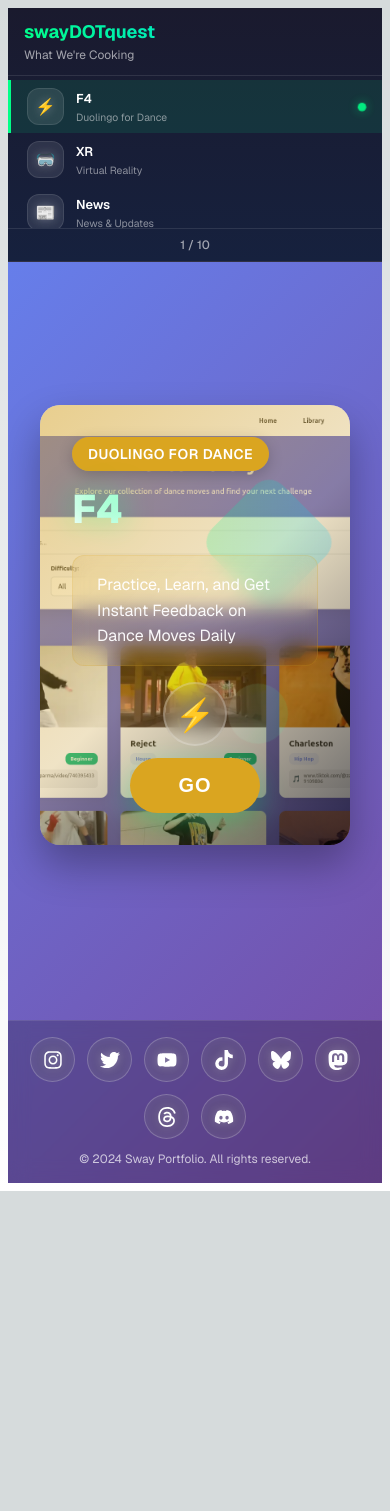
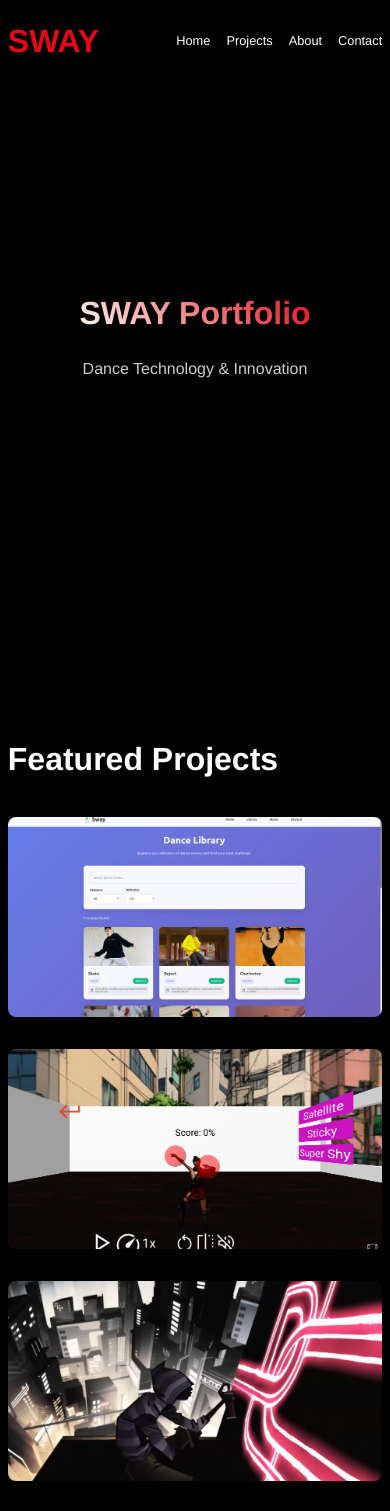
Before and after one commit to oscoDOTblog/sway-ui, a Next.js app: page / in a window 390 px wide. Shown: the top 1511 px of the page. Before the commit the page ends 1191 px from the top, so only its background shows below. Built offline with nearby package versions, Linux system fonts and the light colour scheme.

Commit message:
netflix pt1

```diff
--- a/src/app/globals.css
+++ b/src/app/globals.css
@@ -2,35 +2,82 @@
 @tailwind components;
 @tailwind utilities;
 
-/* CSS Custom Properties for gradients */
-:root {
-  --primary-gradient: linear-gradient(135deg, #667eea 0%, #764ba2 100%);
-  --accent-gradient: linear-gradient(45deg, #00ff88, #00ccff);
-  --text-gradient: linear-gradient(45deg, #ffffff, #00ff88);
-  --sidebar-gradient: linear-gradient(180deg, #1a1a2e 0%, #16213e 100%);
+/* Netflix-style Global CSS */
+* {
+  box-sizing: border-box;
 }
 
-:root {
-  --foreground-rgb: 0, 0, 0;
-  --background-start-rgb: 214, 219, 220;
-  --background-end-rgb: 255, 255, 255;
+body {
+  margin: 0;
+  padding: 0;
+  background: #000;
+  color: #fff;
+  font-family: 'Helvetica Neue', Arial, sans-serif;
+  line-height: 1.6;
+  overflow-x: hidden;
 }
 
-@media (prefers-color-scheme: dark) {
-  :root {
-    --foreground-rgb: 255, 255, 255;
-    --background-start-rgb: 0, 0, 0;
-    --background-end-rgb: 0, 0, 0;
+/* Remove default link styling */
+a {
+  text-decoration: none;
+  color: inherit;
+}
+
+/* Smooth scrolling */
+html {
+  scroll-behavior: smooth;
+}
+
+/* Custom scrollbar for webkit browsers */
+::-webkit-scrollbar {
+  width: 8px;
+}
+
+::-webkit-scrollbar-track {
+  background: #141414;
+}
+
+::-webkit-scrollbar-thumb {
+  background: #333;
+  border-radius: 4px;
+}
+
+::-webkit-scrollbar-thumb:hover {
+  background: #555;
+}
+
+/* Focus styles for accessibility */
+button:focus,
+a:focus {
+  outline: 2px solid #e50914;
+  outline-offset: 2px;
+}
+
+/* Animation utilities */
+.fadeIn {
+  animation: fadeIn 0.3s ease-in;
+}
+
+@keyframes fadeIn {
+  from {
+    opacity: 0;
+  }
+  to {
+    opacity: 1;
   }
 }
 
-body {
-  color: rgb(var(--foreground-rgb));
-  background: linear-gradient(
-      to bottom,
-      transparent,
-      rgb(var(--background-end-rgb))
-    )
-    rgb(var(--background-start-rgb));
-  font-family: var(--font-geist-sans), Arial, Helvetica, sans-serif;
+.scaleIn {
+  animation: scaleIn 0.3s ease-out;
 }
+
+@keyframes scaleIn {
+  from {
+    transform: scale(0.9);
+    opacity: 0;
+  }
+  to {
+    transform: scale(1);
+    opacity: 1;
+  }
+}
--- a/src/app/page.js
+++ b/src/app/page.js
@@ -1,67 +1,125 @@
 'use client';
 
-import { useState, useEffect, useRef } from 'react';
-import ProjectSlide from './components/ProjectSlide';
-import NewsletterSignup from './components/NewsletterSignup';
-import Sidebar from './components/Sidebar';
-import Footer from './components/Footer';
+import { useState } from 'react';
 import { projects } from './data/projects';
 import styles from './page.module.css';
 
 export default function Home() {
-  const [currentProjectIndex, setCurrentProjectIndex] = useState(0);
-  const [showSidebarIndicator, setShowSidebarIndicator] = useState(false);
-  const mainRef = useRef(null);
+  const [selectedProject, setSelectedProject] = useState(null);
+  const [isModalOpen, setIsModalOpen] = useState(false);
 
-  const handleProjectChange = (index) => {
-    setCurrentProjectIndex(index);
+  const handleProjectClick = (project) => {
+    setSelectedProject(project);
+    setIsModalOpen(true);
   };
 
-  // Show sidebar indicator on mobile after a delay
-  useEffect(() => {
-    const timer = setTimeout(() => {
-      if (window.innerWidth <= 768) {
-        setShowSidebarIndicator(true);
-        setTimeout(() => setShowSidebarIndicator(false), 4000);
-      }
-    }, 1000);
-
-    return () => clearTimeout(timer);
-  }, []);
-
-  const currentProject = projects[currentProjectIndex];
-
-  // Check if the current project is the News project (id: 4)
-  const isNewsProject = currentProject.id === 4;
+  const closeModal = () => {
+    setIsModalOpen(false);
+    setSelectedProject(null);
+  };
 
   return (
     <div className={styles.container}>
-      <Sidebar
-        projects={projects}
-        currentIndex={currentProjectIndex}
-        onProjectChange={handleProjectChange}
-      />
-      <div className={styles.contentArea}>
-        <main
-          ref={mainRef}
-          className={styles.main}
-        >
-          {isNewsProject ? (
-            <NewsletterSignup project={currentProject} />
-          ) : (
-            <ProjectSlide project={currentProject} />
-          )}
+      {/* Netflix-style Header */}
+      <header className={styles.header}>
+        <div className={styles.headerContent}>
+          <div className={styles.logo}>
+            <span className={styles.logoText}>SWAY</span>
+          </div>
+          <nav className={styles.nav}>
+            <a href="#" className={styles.navLink}>Home</a>
+            <a href="#" className={styles.navLink}>Projects</a>
+            <a href="#" className={styles.navLink}>About</a>
+            <a href="#" className={styles.navLink}>Contact</a>
+          </nav>
+        </div>
+      </header>
 
-          {/* Sidebar Scroll Indicator */}
-          {showSidebarIndicator && (
-            <div className={styles.sidebarIndicator}>
-              <div className={styles.indicatorArrow}>↑</div>
-              <div className={styles.indicatorText}>Click and scroll to explore projects</div>
+      {/* Hero Section */}
+      <section className={styles.hero}>
+        <div className={styles.heroContent}>
+          <h1 className={styles.heroTitle}>SWAY Portfolio</h1>
+          <p className={styles.heroSubtitle}>Dance Technology & Innovation</p>
+        </div>
+      </section>
+
+      {/* Projects Grid */}
+      <section className={styles.projectsSection}>
+        <div className={styles.sectionHeader}>
+          <h2 className={styles.sectionTitle}>Featured Projects</h2>
+        </div>
+
+        <div className={styles.projectsGrid}>
+          {projects.map((project) => (
+            <div
+              key={project.id}
+              className={styles.projectCard}
+              onClick={() => handleProjectClick(project)}
+            >
+              <div className={styles.projectImage}>
+                <img
+                  src={project.backgroundImage}
+                  alt={project.title}
+                  className={styles.image}
+                />
+                <div className={styles.projectOverlay}>
+                  <div className={styles.projectInfo}>
+                    <h3 className={styles.projectTitle}>{project.title}</h3>
+                    <p className={styles.projectDescription}>{project.description}</p>
+                    <div className={styles.projectMeta}>
+                      <span className={styles.projectCategory}>{project.category}</span>
+                      {project.comingSoon && (
+                        <span className={styles.comingSoon}>Coming Soon</span>
+                      )}
+                    </div>
+                  </div>
+                </div>
+              </div>
             </div>
-          )}
-        </main>
-        <Footer />
-      </div>
+          ))}
+        </div>
+      </section>
+
+      {/* Modal */}
+      {isModalOpen && selectedProject && (
+        <div className={styles.modalOverlay} onClick={closeModal}>
+          <div className={styles.modal} onClick={(e) => e.stopPropagation()}>
+            <button className={styles.closeButton} onClick={closeModal}>
+              ×
+            </button>
+            <div className={styles.modalContent}>
+              <div className={styles.modalImage}>
+                <img
+                  src={selectedProject.backgroundImage}
+                  alt={selectedProject.title}
+                  className={styles.modalImg}
+                />
+              </div>
+              <div className={styles.modalInfo}>
+                <h2 className={styles.modalTitle}>{selectedProject.title}</h2>
+                <p className={styles.modalDescription}>{selectedProject.description}</p>
+                <div className={styles.modalMeta}>
+                  <span className={styles.modalCategory}>{selectedProject.category}</span>
+                  <span className={styles.modalIcon}>{selectedProject.icon}</span>
+                </div>
+                {selectedProject.url && (
+                  <a
+                    href={selectedProject.url}
+                    target="_blank"
+                    rel="noopener noreferrer"
+                    className={styles.modalButton}
+                  >
+                    Visit Project
+                  </a>
+                )}
+                {selectedProject.comingSoon && (
+                  <span className={styles.modalComingSoon}>Coming Soon</span>
+                )}
+              </div>
+            </div>
+          </div>
+        </div>
+      )}
     </div>
   );
 }
--- a/src/app/page.module.css
+++ b/src/app/page.module.css
@@ -1,105 +1,411 @@
+/* Netflix-style Portfolio CSS */
+
 .container {
-  display: flex;
   min-height: 100vh;
-  overflow-x: hidden;
-  overflow-y: auto;
+  background: #000;
+  color: #fff;
+  font-family: 'Helvetica Neue', Arial, sans-serif;
 }
 
-.contentArea {
-  flex: 1;
-  display: flex;
-  flex-direction: column;
-  background: var(--primary-gradient);
-  min-height: 100vh;
+/* Header */
+.header {
+  position: fixed;
+  top: 0;
+  left: 0;
+  right: 0;
+  z-index: 1000;
+  background: linear-gradient(to bottom, rgba(0,0,0,0.7) 0%, transparent 100%);
+  padding: 1rem 4%;
+  transition: background-color 0.3s ease;
 }
 
-.main {
-  flex: 1;
+.headerContent {
+  display: flex;
+  justify-content: space-between;
+  align-items: center;
+  max-width: 1400px;
+  margin: 0 auto;
+}
+
+.logo {
+  display: flex;
+  align-items: center;
+}
+
+.logoText {
+  font-size: 2rem;
+  font-weight: bold;
+  color: #e50914;
+  text-decoration: none;
+}
+
+.nav {
+  display: flex;
+  gap: 2rem;
+}
+
+.navLink {
+  color: #fff;
+  text-decoration: none;
+  font-size: 0.9rem;
+  transition: color 0.3s ease;
+}
+
+.navLink:hover {
+  color: #e50914;
+}
+
+/* Hero Section */
+.hero {
+  height: 80vh;
   display: flex;
   align-items: center;
   justify-content: center;
-  padding: 2rem;
+  background: linear-gradient(to bottom, rgba(0,0,0,0.4) 0%, rgba(0,0,0,0.8) 100%);
   position: relative;
   overflow: hidden;
-  min-height: calc(100vh - 200px); /* Account for footer height */
 }
 
-/* Sidebar Indicator Styles */
-.sidebarIndicator {
+.hero::before {
+  content: '';
   position: absolute;
-  top: 50%;
-  left: 20px;
-  transform: translateY(-50%);
+  top: 0;
+  left: 0;
+  right: 0;
+  bottom: 0;
+  background: linear-gradient(135deg, #667eea 0%, #764ba2 100%);
+  opacity: 0.3;
+  z-index: -1;
+}
+
+.heroContent {
+  text-align: center;
+  z-index: 2;
+}
+
+.heroTitle {
+  font-size: 4rem;
+  font-weight: bold;
+  margin-bottom: 1rem;
+  background: linear-gradient(45deg, #fff, #e50914);
+  -webkit-background-clip: text;
+  -webkit-text-fill-color: transparent;
+  background-clip: text;
+}
+
+.heroSubtitle {
+  font-size: 1.5rem;
+  color: #ccc;
+  margin-bottom: 2rem;
+}
+
+/* Projects Section */
+.projectsSection {
+  padding: 4rem 4%;
+  max-width: 1400px;
+  margin: 0 auto;
+}
+
+.sectionHeader {
+  margin-bottom: 2rem;
+}
+
+.sectionTitle {
+  font-size: 2rem;
+  font-weight: bold;
+  color: #fff;
+  margin-bottom: 1rem;
+}
+
+.projectsGrid {
+  display: grid;
+  grid-template-columns: repeat(auto-fill, minmax(300px, 1fr));
+  gap: 2rem;
+  margin-bottom: 4rem;
+}
+
+/* Project Cards */
+.projectCard {
+  position: relative;
+  border-radius: 8px;
+  overflow: hidden;
+  cursor: pointer;
+  transition: transform 0.3s ease, box-shadow 0.3s ease;
+  background: #141414;
+}
+
+.projectCard:hover {
+  transform: scale(1.05);
+  box-shadow: 0 10px 30px rgba(0,0,0,0.5);
+  z-index: 10;
+}
+
+.projectImage {
+  position: relative;
+  width: 100%;
+  height: 200px;
+  overflow: hidden;
+}
+
+.image {
+  width: 100%;
+  height: 100%;
+  object-fit: cover;
+  transition: transform 0.3s ease;
+}
+
+.projectCard:hover .image {
+  transform: scale(1.1);
+}
+
+.projectOverlay {
+  position: absolute;
+  bottom: 0;
+  left: 0;
+  right: 0;
+  background: linear-gradient(to top, rgba(0,0,0,0.9) 0%, transparent 100%);
+  padding: 1.5rem;
+  transform: translateY(100%);
+  transition: transform 0.3s ease;
+}
+
+.projectCard:hover .projectOverlay {
+  transform: translateY(0);
+}
+
+.projectInfo {
+  color: #fff;
+}
+
+.projectTitle {
+  font-size: 1.2rem;
+  font-weight: bold;
+  margin-bottom: 0.5rem;
+}
+
+.projectDescription {
+  font-size: 0.9rem;
+  color: #ccc;
+  margin-bottom: 1rem;
+  line-height: 1.4;
+}
+
+.projectMeta {
+  display: flex;
+  justify-content: space-between;
+  align-items: center;
+}
+
+.projectCategory {
+  background: #e50914;
+  color: #fff;
+  padding: 0.25rem 0.75rem;
+  border-radius: 4px;
+  font-size: 0.8rem;
+  font-weight: bold;
+}
+
+.comingSoon {
+  background: #333;
+  color: #fff;
+  padding: 0.25rem 0.75rem;
+  border-radius: 4px;
+  font-size: 0.8rem;
+}
+
+/* Modal */
+.modalOverlay {
+  position: fixed;
+  top: 0;
+  left: 0;
+  right: 0;
+  bottom: 0;
+  background: rgba(0,0,0,0.9);
   display: flex;
   align-items: center;
-  gap: 0.75rem;
-  background: rgba(255, 255, 255, 0.1);
-  backdrop-filter: blur(10px);
-  padding: 1rem 1.25rem;
-  border-radius: 15px;
-  border: 1px solid rgba(255, 255, 255, 0.2);
-  animation: slideInOut 4s ease-in-out;
-  z-index: 10;
-  box-shadow: 0 4px 20px rgba(0, 0, 0, 0.1);
+  justify-content: center;
+  z-index: 2000;
+  padding: 2rem;
 }
 
-.indicatorArrow {
-  font-size: 1.25rem;
-  color: rgba(255, 255, 255, 0.9);
-  animation: pointUp 2s ease-in-out infinite;
+.modal {
+  background: #141414;
+  border-radius: 8px;
+  max-width: 800px;
+  width: 100%;
+  max-height: 90vh;
+  overflow-y: auto;
+  position: relative;
+  box-shadow: 0 20px 60px rgba(0,0,0,0.5);
 }
 
-.indicatorText {
-  font-size: 0.8rem;
-  color: rgba(255, 255, 255, 0.8);
-  font-weight: 500;
-  white-space: nowrap;
+.closeButton {
+  position: absolute;
+  top: 1rem;
+  right: 1rem;
+  background: rgba(0,0,0,0.5);
+  border: none;
+  color: #fff;
+  font-size: 2rem;
+  cursor: pointer;
+  width: 40px;
+  height: 40px;
+  border-radius: 50%;
+  display: flex;
+  align-items: center;
+  justify-content: center;
+  transition: background-color 0.3s ease;
+  z-index: 10;
 }
 
-@keyframes slideInOut {
-  0%, 100% {
-    opacity: 0;
-    transform: translateY(-50%) translateX(-20px);
+.closeButton:hover {
+  background: rgba(255,255,255,0.2);
+}
+
+.modalContent {
+  display: flex;
+  flex-direction: column;
+}
+
+.modalImage {
+  width: 100%;
+  height: 300px;
+  overflow: hidden;
+}
+
+.modalImg {
+  width: 100%;
+  height: 100%;
+  object-fit: cover;
+}
+
+.modalInfo {
+  padding: 2rem;
+}
+
+.modalTitle {
+  font-size: 2rem;
+  font-weight: bold;
+  margin-bottom: 1rem;
+  color: #fff;
+}
+
+.modalDescription {
+  font-size: 1rem;
+  color: #ccc;
+  margin-bottom: 1.5rem;
+  line-height: 1.6;
+}
+
+.modalMeta {
+  display: flex;
+  align-items: center;
+  gap: 1rem;
+  margin-bottom: 2rem;
+}
+
+.modalCategory {
+  background: #e50914;
+  color: #fff;
+  padding: 0.5rem 1rem;
+  border-radius: 4px;
+  font-size: 0.9rem;
+  font-weight: bold;
+}
+
+.modalIcon {
+  font-size: 1.5rem;
+}
+
+.modalButton {
+  display: inline-block;
+  background: #e50914;
+  color: #fff;
+  padding: 0.75rem 2rem;
+  text-decoration: none;
+  border-radius: 4px;
+  font-weight: bold;
+  transition: background-color 0.3s ease;
+  margin-right: 1rem;
+}
+
+.modalButton:hover {
+  background: #f40612;
+}
+
+.modalComingSoon {
+  display: inline-block;
+  background: #333;
+  color: #fff;
+  padding: 0.75rem 2rem;
+  border-radius: 4px;
+  font-weight: bold;
+}
+
+/* Responsive Design */
+@media (max-width: 768px) {
+  .header {
+    padding: 1rem 2%;
   }
-  15%, 85% {
-    opacity: 1;
-    transform: translateY(-50%) translateX(0);
+
+  .nav {
+    gap: 1rem;
+  }
+
+  .navLink {
+    font-size: 0.8rem;
+  }
+
+  .heroTitle {
+    font-size: 2.5rem;
+  }
+
+  .heroSubtitle {
+    font-size: 1.2rem;
+  }
+
+  .projectsSection {
+    padding: 2rem 2%;
+  }
+
+  .projectsGrid {
+    grid-template-columns: repeat(auto-fill, minmax(250px, 1fr));
+    gap: 1rem;
+  }
+
+  .modalOverlay {
+    padding: 1rem;
+  }
+
+  .modalInfo {
+    padding: 1.5rem;
+  }
+
+  .modalTitle {
+    font-size: 1.5rem;
+  }
+
+  .modalMeta {
+    flex-direction: column;
+    align-items: flex-start;
+    gap: 0.5rem;
   }
 }
 
-@keyframes pointUp {
-  0%, 100% {
-    transform: translateY(0);
-  }
-  50% {
-    transform: translateY(-5px);
-  }
-}
-
-@media (max-width: 768px) {
-  .container {
-    flex-direction: column;
+@media (max-width: 480px) {
+  .heroTitle {
+    font-size: 2rem;
   }
 
-  .contentArea {
-    min-height: 100vh;
-  }
-
-  .main {
-    padding: 1rem;
-    min-height: calc(100vh - 150px); /* Smaller footer on mobile */
-  }
-
-  .sidebarIndicator {
-    left: 10px;
-    padding: 0.75rem 1rem;
-  }
-
-  .indicatorArrow {
+  .heroSubtitle {
     font-size: 1rem;
   }
 
-  .indicatorText {
-    font-size: 0.7rem;
+  .projectsGrid {
+    grid-template-columns: 1fr;
+  }
+
+  .projectCard {
+    margin-bottom: 1rem;
   }
 }
```
